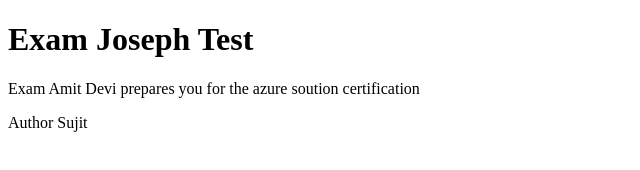
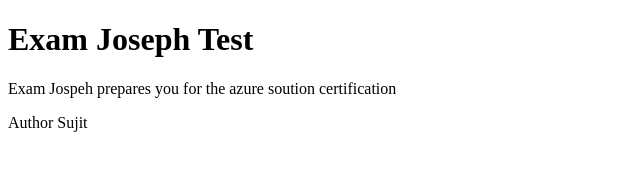
Before and after one commit to amitdevi80/azurejoseph, a plain HTML site: page index.html in a window 1280 px wide. Shown: the full height of the page, 0-640 px from the left. Drawn offline with Linux system fonts and the light colour scheme.

Commit message:
Update index.html
updated file

```diff
--- a/index.html
+++ b/index.html
@@ -6,7 +6,7 @@
 </head>
 <body>
 <h1>Exam Joseph Test</h1>
-<p>Exam Amit Devi prepares you for the azure soution certification</p>
+<p>Exam Jospeh prepares you for the azure soution certification</p>
 <p> Author Sujit </p>
 </body>
 </html>
```
